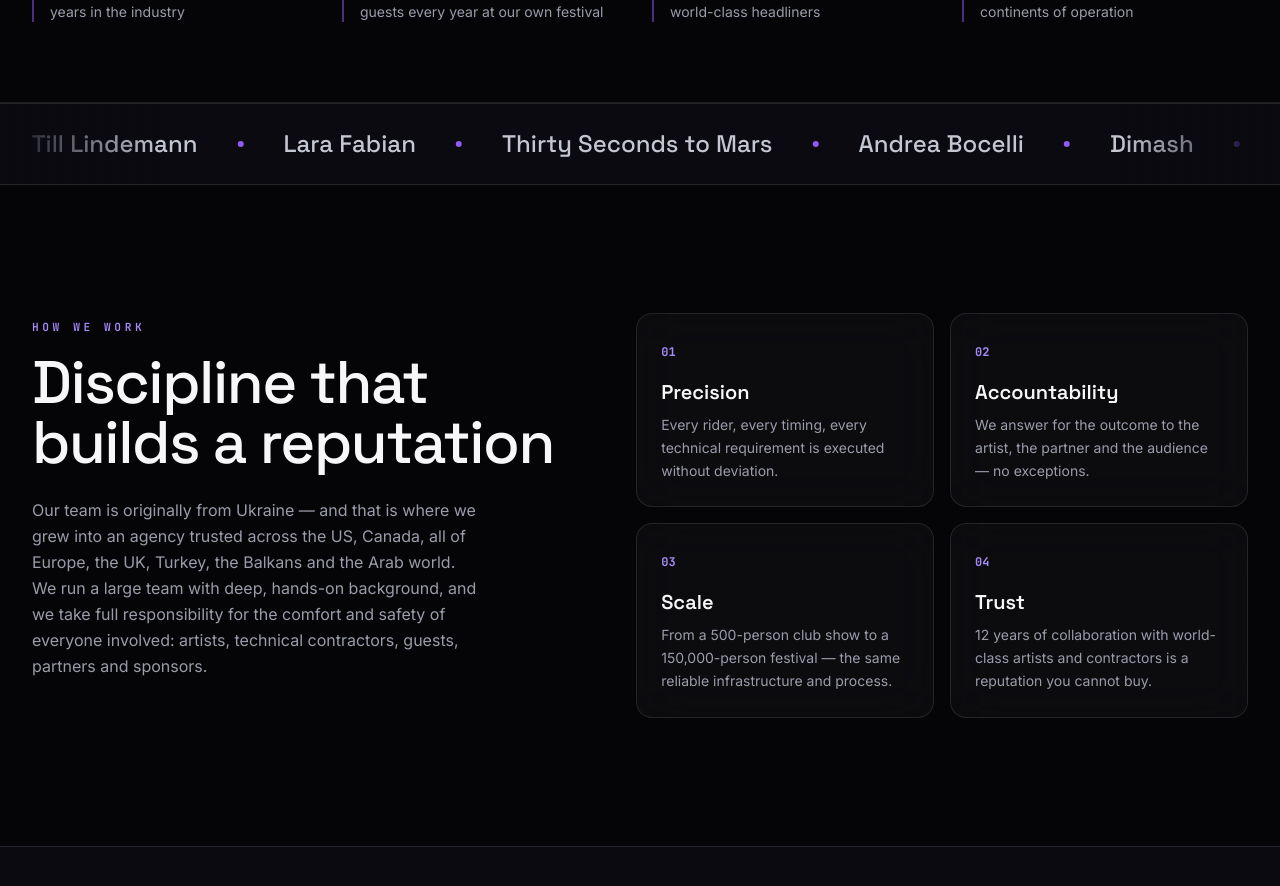
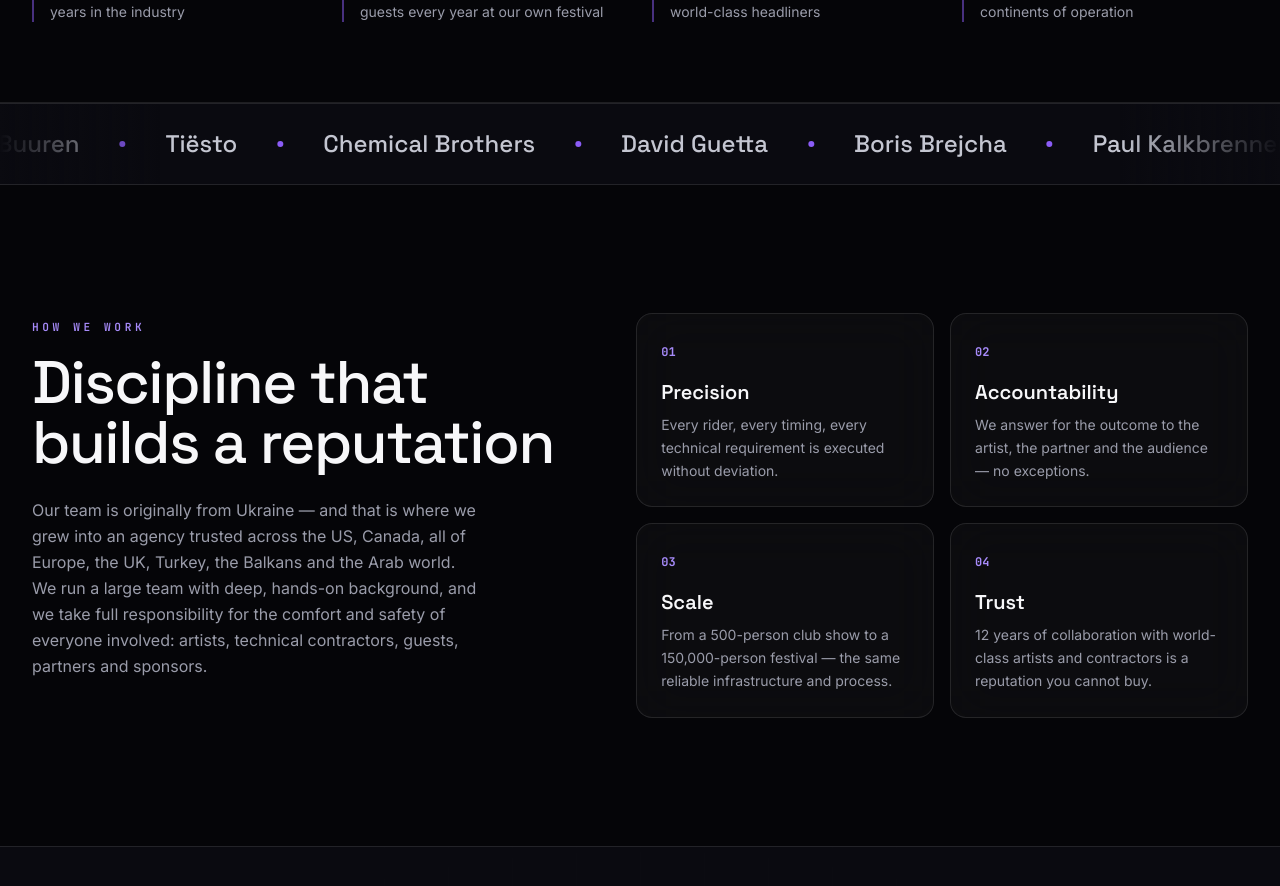
Before and after one commit to DimBirch/plus380, a Next.js app: page /en in a window 1280 px wide. Shown: the part 930-1816 px from the top of the page. Built offline with nearby package versions, Linux system fonts and the light colour scheme; no server answers; the database is empty.

Commit message:
Focus artist marquee on EDM lineup

```diff
--- a/components/ArtistMarquee.tsx
+++ b/components/ArtistMarquee.tsx
@@ -2,17 +2,10 @@
   'The Prodigy',
   'Armin van Buuren',
   'Tiësto',
-  'Till Lindemann',
-  'Lara Fabian',
-  'Thirty Seconds to Mars',
-  'Andrea Bocelli',
-  'Dimash',
-  '50 Cent',
-  'Garou',
-  'ZAZ',
-  'David Garrett',
   'Chemical Brothers',
   'David Guetta',
+  'Boris Brejcha',
+  'Paul Kalkbrenner',
 ];
 
 export default function ArtistMarquee() {
```
